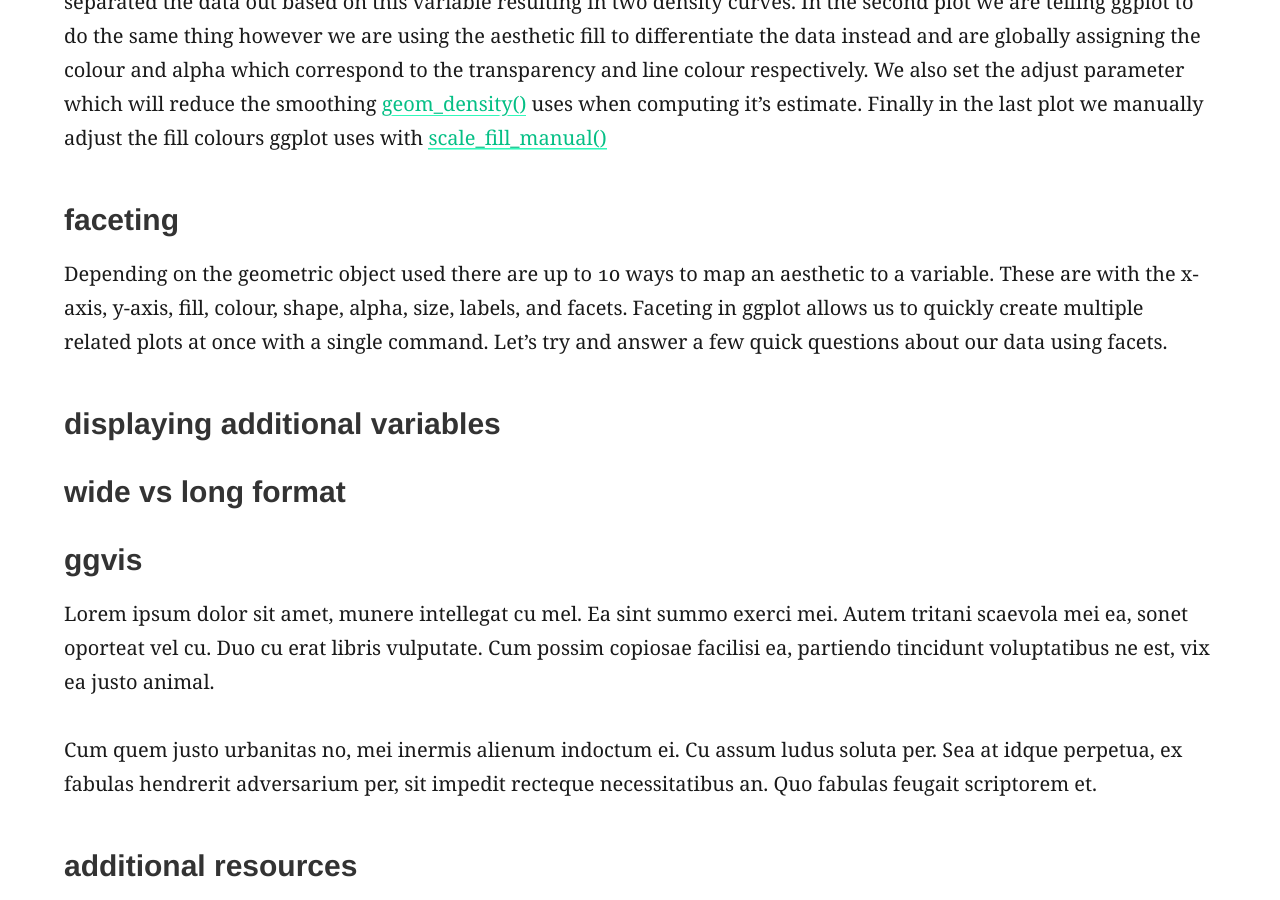
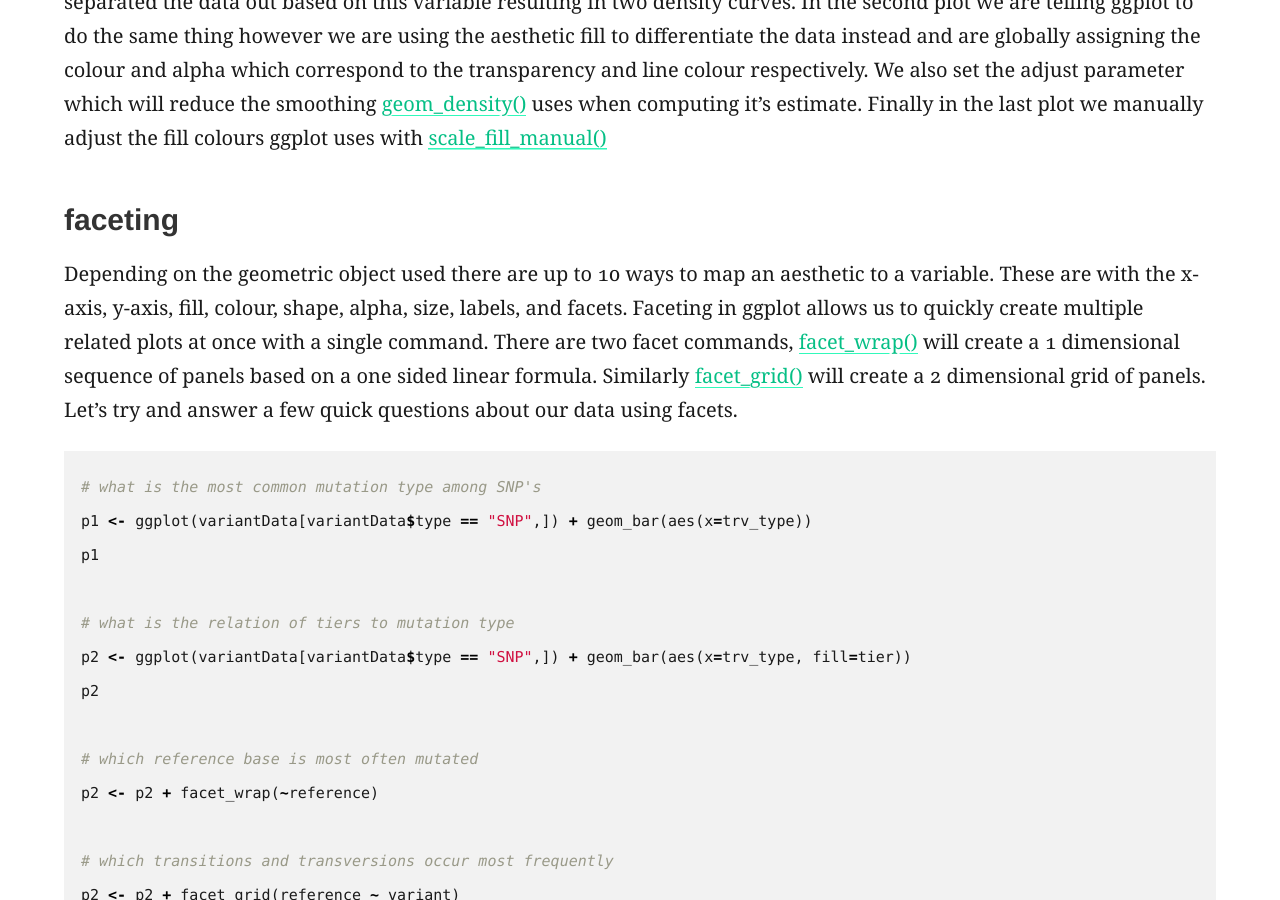
Before and after one commit to griffithlab/genviz.org, a Jekyll site: the page built from _posts/0005-01-01-introToggplot2.md, in a window 1280 px wide and 900 px high, scrolled down 5202 px. Built offline with Jekyll 4.4.1, drawn with Linux system fonts in a browser that asks for light colours; some of the changed text lies outside the part shown.

Commit message:
added theme section and finnished facet section

````diff
--- a/_posts/0005-01-01-introToggplot2.md
+++ b/_posts/0005-01-01-introToggplot2.md
@@ -108,11 +108,53 @@ In the first plot we've told ggplot to differentiate the data based on the "data
 
 ### faceting
 
-Depending on the geometric object used there are up to 10 ways to map an aesthetic to a variable. These are with the x-axis, y-axis, fill, colour, shape, alpha, size, labels, and facets. Faceting in ggplot allows us to quickly create multiple related plots at once with a single command. Let's try and answer a few quick questions about our data using facets.
+Depending on the geometric object used there are up to 10 ways to map an aesthetic to a variable. These are with the x-axis, y-axis, fill, colour, shape, alpha, size, labels, and facets. Faceting in ggplot allows us to quickly create multiple related plots at once with a single command. There are two facet commands, [facet_wrap()](http://ggplot2.tidyverse.org/reference/facet_wrap.html) will create a 1 dimensional sequence of panels based on a one sided linear formula. Similarly [facet_grid()](http://ggplot2.tidyverse.org/reference/facet_grid.html) will create a 2 dimensional grid of panels. Let's try and answer a few quick questions about our data using facets.
 
-### displaying additional variables
+```R
+# what is the most common mutation type among SNP's
+p1 <- ggplot(variantData[variantData$type == "SNP",]) + geom_bar(aes(x=trv_type))
+p1
+
+# what is the relation of tiers to mutation type
+p2 <- ggplot(variantData[variantData$type == "SNP",]) + geom_bar(aes(x=trv_type, fill=tier))
+p2
+
+# which reference base is most often mutated
+p2 <- p2 + facet_wrap(~reference)
+
+# which transitions and transversions occur most frequently
+p2 <- p2 + facet_grid(reference ~ variant)
+```
+
+### ggplot themes
+
+Almost every aspect of a ggplot object can be altered. We've already gone over how to alter the display of data but what if we want to alter the display of the non data elements? Fortunately there is a function for that called [theme()](http://ggplot2.tidyverse.org/reference/theme.html). You'll notice in the previous plot some of the x-axis names are colliding with one another, let's fix that and alter some of the theme parameters to make the plot more visually appealing.
+
+```R
+# recreate plot p2 if it's not in your environment
+p2 <- ggplot(variantData[variantData$type == "SNP",]) + geom_bar(aes(x=trv_type, fill=tier)) + facet_grid(reference ~ variant)
+p2
+
+# load in a theme with a few presets set
+p3 <- p2 + theme_bw()
+p3
+
+# put the x-axis labels on a 45 degree angle
+p4 <- p3 + theme(axis.text.x=element_text(angle=45, hjust=1))
+p4
+
+# altering a few more visual apects
+p5 <- p4 + theme(legend.position="top", strip.text=element_text(colour="white"), strip.background=element_rect(fill="black"))
+p5
+```
+
+Let's take a few minutes to discuss what is going on here. In p3, we've used [theme_bw()](http://ggplot2.tidyverse.org/reference/ggtheme.html)
+
 
 ### wide vs long format
+
+
+### Practice examples
 
 ### ggvis
 Lorem ipsum dolor sit amet, munere intellegat cu mel. Ea sint summo exerci mei. Autem tritani scaevola mei ea, sonet oporteat vel cu. Duo cu erat libris vulputate. Cum possim copiosae facilisi ea, partiendo tincidunt voluptatibus ne est, vix ea justo animal.
````
